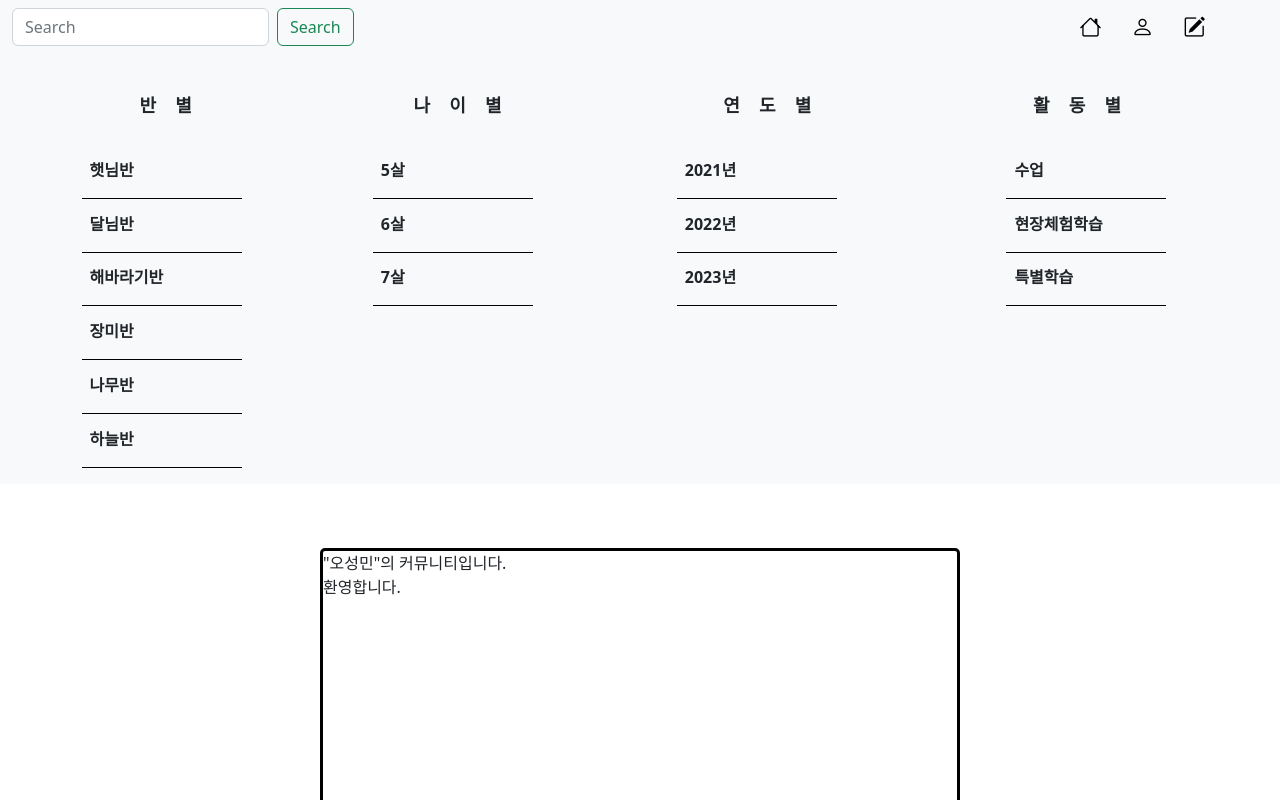
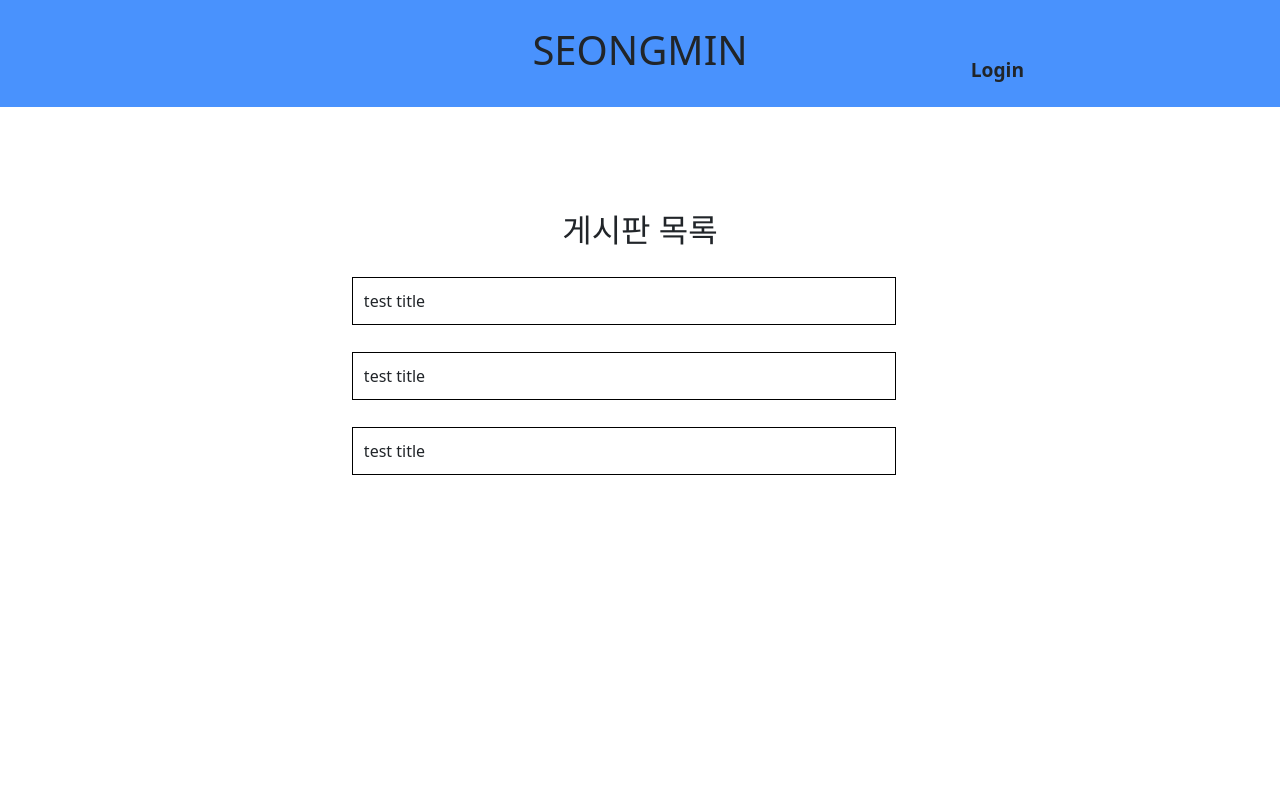
Before and after one commit to osm0517/community-front, a React (Create React App) app: page / in a window 1280 px wide. Shown: the top 800 px of the page. Built offline with nearby package versions, Linux system fonts and the light colour scheme.

Commit message:
home and header html

```diff
--- a/src/App.js
+++ b/src/App.js
@@ -11,7 +11,7 @@ import { useState, useEffect } from 'react';
 
 // default component
 import Nav from './Component/Navigation/JS/Nav';
-import Main from './Component/Main/Main';
+import Main from './Component/Main/JS/Main';
 // user component
 import Login from './Component/Auth/JS/Login';
 import Signup from './Component/Auth/JS/Signup';
--- /dev/null
+++ b/src/Component/Main/CSS/Main.css
@@ -0,0 +1,21 @@
+.home-container {
+    margin: 3% 15%;
+}
+
+.home-container .home-title {
+    text-align: center;
+    margin: 2% 0;
+}
+
+.home-container .home-list ul {
+    list-style-type: none;
+    width: 90%;
+}
+
+.home-container .home-list li {
+    border: 1px solid black;
+    margin: 5% 0;
+    padding: 2%;
+    width: 100%;
+    cursor: pointer;
+}
--- a/src/Component/Main/Main.js
+++ b/src/Component/Main/JS/Main.js
@@ -1,6 +1,7 @@
 import React, {useState} from "react";
 import {Link} from "react-router-dom";
 import $ from 'jquery';
+import '../CSS/Main.css';
 
 function Main() {
     const [test, setTest] = useState("");
@@ -21,10 +22,18 @@ function Main() {
     })
     }
     return(
-        <div className="main-div">
-            <div className="a">
-                <p> "오성민"의 커뮤니티입니다.<br />
-                환영합니다.</p>
+        <div className="home-container">
+            <div className="home-title">
+                <h2>
+                    게시판 목록
+                </h2>
+            </div>
+            <div className="home-list">
+                <ul>
+                    <li>test title</li>
+                    <li>test title</li>
+                    <li>test title</li>
+                </ul>
             </div>
         </div>
     )
--- a/src/Component/Navigation/CSS/Nav.css
+++ b/src/Component/Navigation/CSS/Nav.css
@@ -1,4 +1,4 @@
-.nav-icons-div i{
+/* .nav-icons-div i{
     font-size: 22px;
     cursor: pointer;
     color: black;
@@ -15,33 +15,28 @@
     flex-direction: row;
     justify-content: space-between;
     margin-right: 5%;
+} */
+
+.head-container .head {
+    text-align: center;
 }
-.nav-category-serve-div{
-    display: flex;
-    flex-direction: row;
-    justify-content: space-around;
+
+.head-container .head-title {
+    align-content: center;
 }
-.nav-category-serve-div div{
-    width: 15%;
+
+.head-container .head-login-div {
+    position: absolute;
+    right: 20%;
+    top: 7%;
 }
-.nav-category-serve-div li{
-    border-bottom: 1px black solid;
-    margin-bottom: 8%;
+
+.head-login-div p {
+    font-weight: bold;
+    font-size: 120%;
     cursor: pointer;
 }
-.nav-category-serve-div ul{
-    list-style: none;
+
+.head-container {
+    padding: 2%;
 }
-.nav-category-serve-div p{
-    font-weight: bold;
-    text-indent: 5%;
-}
-.nav-category-serve-div .margin1{
-    margin-right: 1%;
-}
-.nav-category-serve-div .margin2{
-    margin-right: 3%;
-}
-.nav-category-serve-div .margin3{
-    margin-right: 5%;
-}
--- a/src/Component/Navigation/JS/Nav.js
+++ b/src/Component/Navigation/JS/Nav.js
@@ -6,23 +6,22 @@ import '../CSS/Nav.css'
 
 function Nav() {
 
-    const serveDivDisplay =() => {
-        $(".nav-category-serve-div").css("display", "flex");
-    }
-
-    const serveDivNoDisplay =() => {
-        $(".nav-category-serve-div").css("display", "none");
-    }
 
     return(
         <div>
-            <nav className="navbar bg-light">
-                <div className="container-fluid">
-                    <form className="d-flex" role="search">
-                        <input className="form-control me-2" type="search" placeholder="Search" aria-label="Search" />
-                        <button className="btn btn-outline-success" type="submit">Search</button>
-                    </form>
-                    <div className="nav-icons-div">
+            <nav className="head-container bg-primary bg-opacity-75">
+                <div className="head">
+
+                    <div className="head-title">
+                        <h1>
+                            SEONGMIN
+                        </h1>
+                    </div>
+                    <div className="head-login-div">
+                        <p> Login </p>
+                    </div>
+
+                    {/* <div className="nav-icons-div">
                         <Link to="/">
                             <i className="bi bi-house"></i>
                         </Link>
@@ -32,54 +31,9 @@ function Nav() {
                         <Link to="/board/write">
                             <i className="bi bi-pencil-square"></i>
                         </Link>
-                    </div>
+                    </div> */}
                 </div>
             </nav>
-            <div className="bg-light nav-category-div"
-            onMouseOver={serveDivDisplay} onMouseOut={serveDivNoDisplay}>
-                <div> 반별 </div>
-                <div> 나이별 </div>
-                <div> 연도별 </div>
-                <div> 활동별 </div>
-            </div>
-            <div className="bg-light nav-category-serve-div"
-            onMouseOver={serveDivDisplay} onMouseOut={serveDivNoDisplay}>
-                {/* 반별 */}
-                <div>
-                    <ul>
-                        <li><p>햇님반</p></li>
-                        <li><p>달님반</p></li>
-                        <li><p>해바라기반</p></li>
-                        <li><p>장미반</p></li>
-                        <li><p>나무반</p></li>
-                        <li><p>하늘반</p></li>
-                    </ul>
-                </div>
-                {/* 나이별 */}
-                <div className="margin1">
-                    <ul>
-                        <li><p>5살</p></li>
-                        <li><p>6살</p></li>
-                        <li><p>7살</p></li>
-                    </ul>
-                </div>
-                {/* 연도별 */}
-                <div className="margin2">
-                    <ul>
-                        <li><p>2021년</p></li>
-                        <li><p>2022년</p></li>
-                        <li><p>2023년</p></li>
-                    </ul>
-                </div>
-                {/* 활동별 */}
-                <div className="margin3">
-                    <ul>
-                        <li><p>수업</p></li>
-                        <li><p>현장체험학습</p></li>
-                        <li><p>특별학습</p></li>
-                    </ul>
-                </div>
-            </div>
         </div>
     )
 }
```
